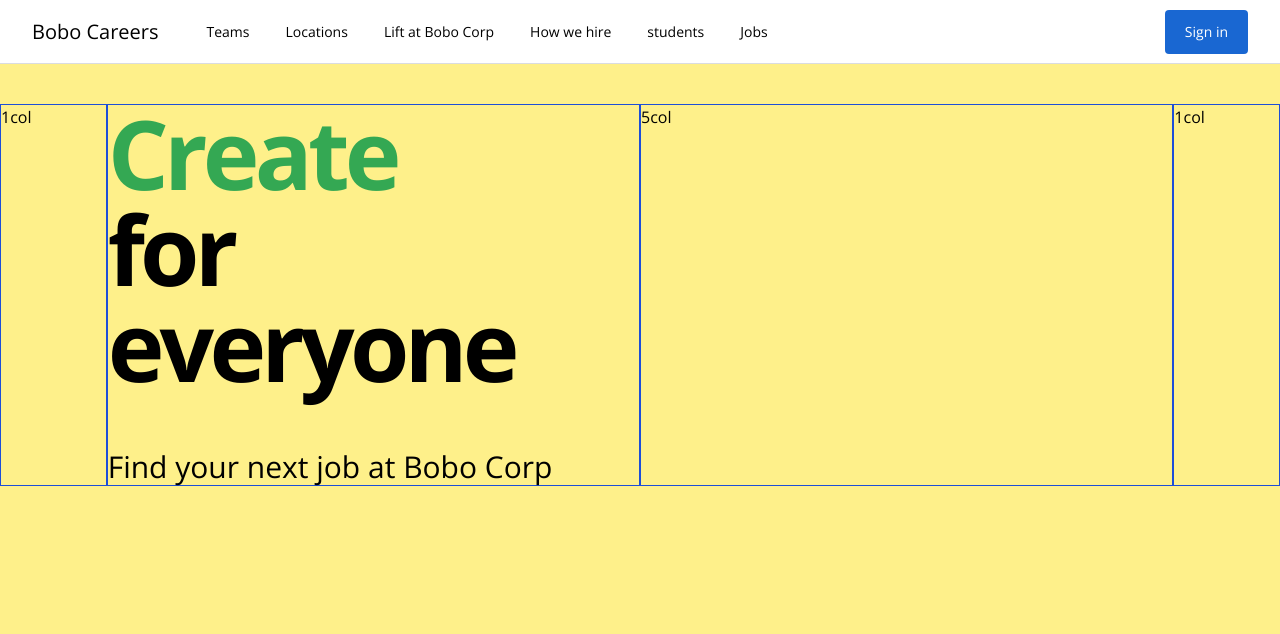
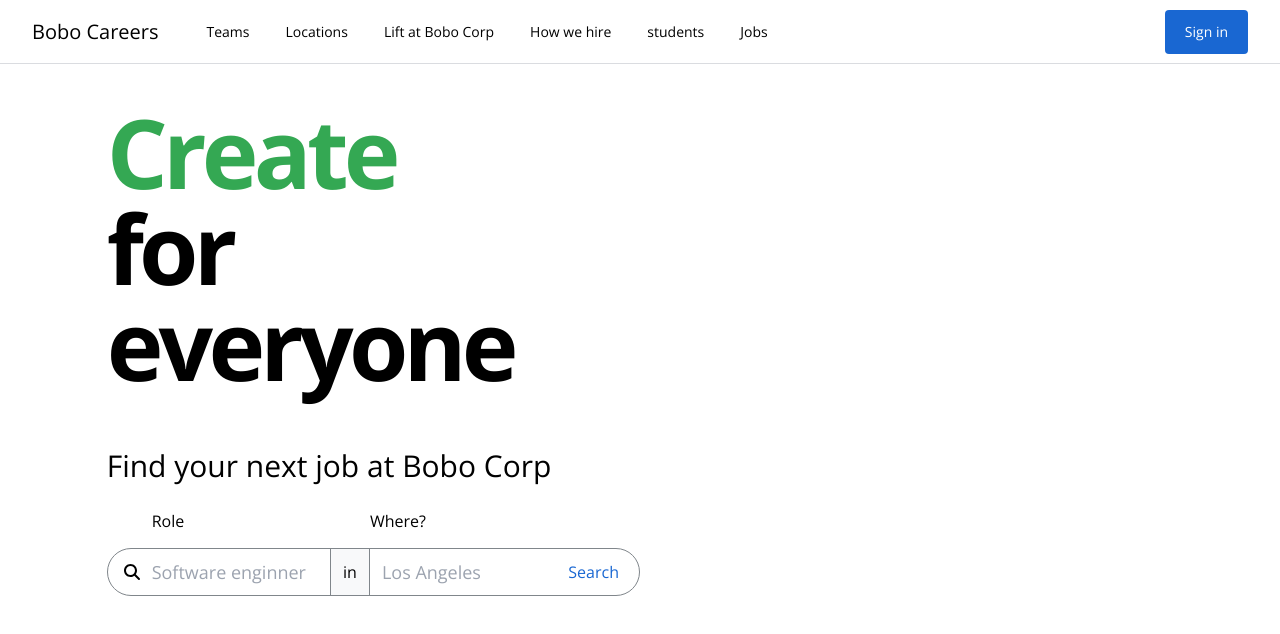
Before and after one commit to AliSadeghi-dev/job-search-app-vue3-jest, a Vue app: page / in a window 1280 px wide. Shown: the top 634 px of the page. Built offline with nearby package versions, Linux system fonts and the light colour scheme.

Commit message:
feat : jobsearch form component added

```diff
--- a/src/components/ActionButton.vue
+++ b/src/components/ActionButton.vue
@@ -33,11 +33,11 @@ export default {
 
 <style scoped>
 button {
-  @apply px-5 py-3 rounded font-medium cursor-pointer;
+  @apply px-5 py-3 font-medium cursor-pointer;
 }
 
 .primary {
-  @apply text-white  bg-brand-blue-1 hover:shadow-blue;
+  @apply text-white rounded bg-brand-blue-1 hover:shadow-blue;
 }
 
 .secondary {
--- a/src/components/HeadLine.vue
+++ b/src/components/HeadLine.vue
@@ -1,5 +1,5 @@
 <template>
-  <section>
+  <section class="mb-16">
     <h1
       class="font-bold tracking-tighter text-8xl mb-14"
       data-test="action-pharase"
--- a/src/components/HeroComponent.vue
+++ b/src/components/HeroComponent.vue
@@ -1,13 +1,14 @@
 <template>
   <main>
-    <section class="flex flex-col h-screen pt-10 pb-20 bg-yellow-200">
+    <section class="flex flex-col h-screen pt-10 pb-20">
       <div class="grid grid-cols-12">
-        <div class="col-start-1 col-span-1 border border-blue-700">1col</div>
-        <div class="col-start-2 col-span-5 border border-blue-700">
+        <div class="col-start-1 col-span-1"></div>
+        <div class="col-start-2 col-span-5">
           <HeadLine />
+          <JobSearchForm />
         </div>
-        <div class="col-start-7 col-span-5 border border-blue-700">5col</div>
-        <div class="col-start-12 col-span-1 border border-blue-700">1col</div>
+        <div class="col-start-7 col-span-5"></div>
+        <div class="col-start-12 col-span-1"></div>
       </div>
     </section>
   </main>
@@ -15,11 +16,13 @@
 
 <script>
 import HeadLine from "./HeadLine.vue";
+import JobSearchForm from "./JobSearchForm.vue";
 
 export default {
   name: "HeroComponent",
   components: {
     HeadLine,
+    JobSearchForm,
   },
 };
 </script>
--- /dev/null
+++ b/src/components/JobSearchForm.vue
@@ -0,0 +1,49 @@
+<template>
+  <form
+    class="flex items-center w-full h-12 mt-14 border border-solid border-brand-gray-3 rounded-3xl"
+  >
+    <font-awesome-icon :icon="['fas', 'search']" class="ml-4 mr-3" />
+    <div class="flex flex-nowrap flex-1 h-full text-base font-light">
+      <div class="relative flex items-center flex-1 h-full pr-3">
+        <label class="absolute left-0 -top-10">Role</label>
+        <input
+          v-model="role"
+          type="text"
+          placeholder="Software enginner"
+          class="w-full text-lg font-normal focus:outline-none"
+        />
+      </div>
+      <span
+        class="flex items-center h-full px-3 border-l border-r border-brand-gray-3 bg-brand-gray-2"
+        >in</span
+      >
+      <div class="relative flex items-center flex-1 h-full pl-3">
+        <label class="absolute left-0 -top-10">Where?</label>
+        <input
+          v-model="location"
+          type="text"
+          placeholder="Los Angeles"
+          class="w-full text-lg font-normal focus:outline-none"
+        />
+      </div>
+    </div>
+    <ActionButton text="Search" type="secondary" class="rounded-r-3xl" />
+  </form>
+</template>
+
+<script>
+import ActionButton from "./ActionButton.vue";
+
+export default {
+  name: "JobSearchForm",
+  components: {
+    ActionButton,
+  },
+  data() {
+    return {
+      role: "",
+      location: "",
+    };
+  },
+};
+</script>
--- a/tailwind.config.js
+++ b/tailwind.config.js
@@ -9,6 +9,8 @@ module.exports = {
       },
       colors: {
         "brand-gray-1": "#dadce0",
+        "brand-gray-2": "#f8f9fa",
+        "brand-gray-3": "#80868b",
         "brand-blue-1": "#1967d2",
         "brand-blue-2": "#4285f4",
         "brand-green-1": "#137333",
```
